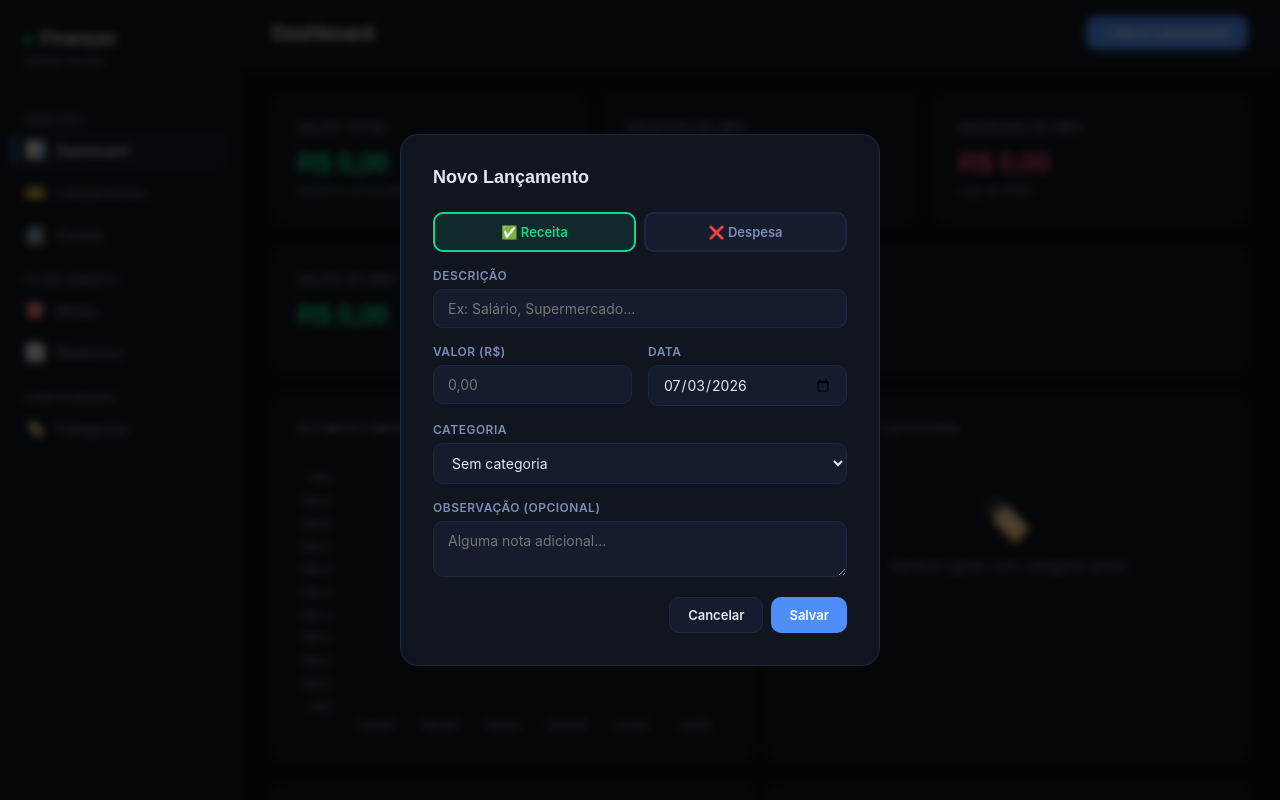
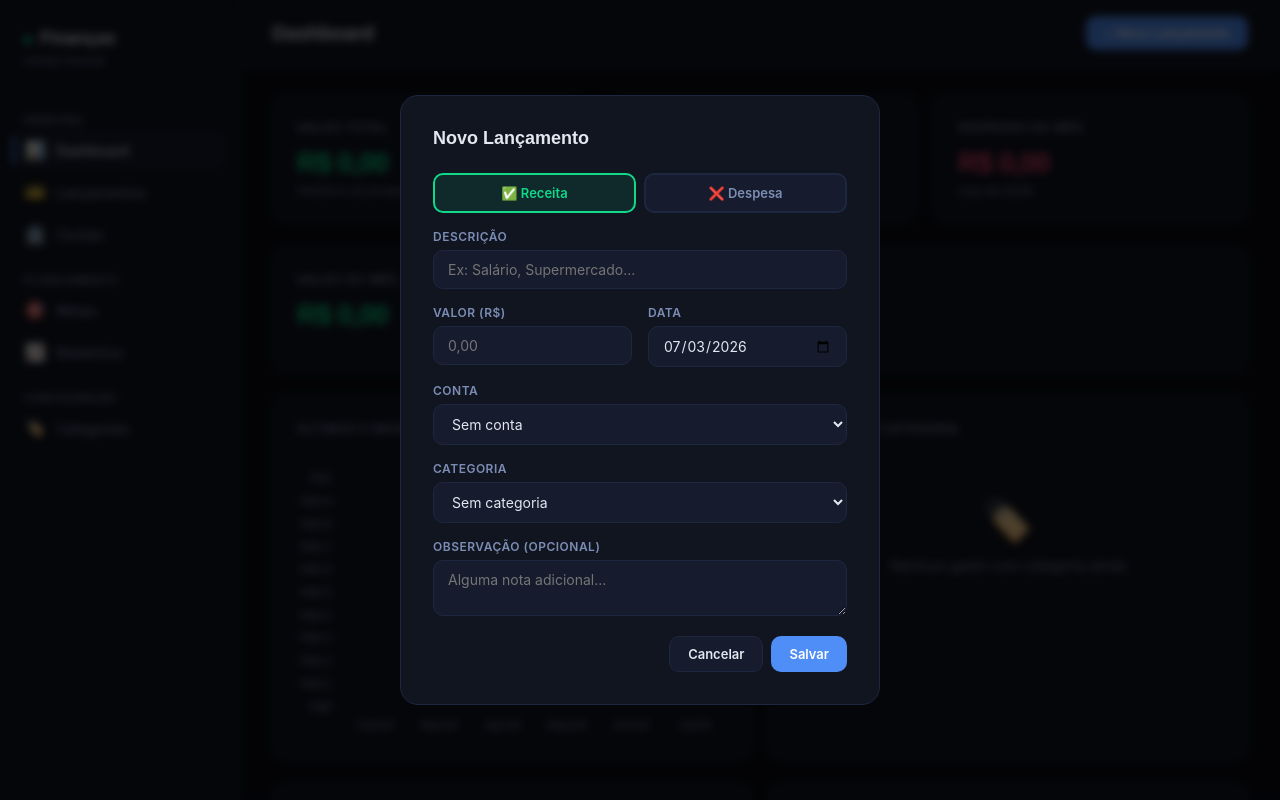
Before and after one commit to jscoringasilva-a11y/Financs, a Flask app: page / in a window 1280 px wide, after a click on "+ Novo Lançamento". Run offline with Flask 3, Linux system fonts and the light colour scheme; data comes from the database, SQL or seed files in the repository; data that the repository does not hold is empty.

Commit message:
Add files via upload

```diff
--- a/templates/index.html
+++ b/templates/index.html
@@ -172,6 +172,12 @@
                 </div>
             </div>
             <div class="form-group">
+                <label>Conta</label>
+                <select name="conta_id" id="contaSelect">
+                    <option value="">Sem conta</option>
+                </select>
+            </div>
+            <div class="form-group">
                 <label>Categoria</label>
                 <select name="categoria_id" id="categoriaSelect">
                     <option value="">Sem categoria</option>
@@ -207,10 +213,26 @@ document.querySelectorAll('.tipo-btn').forEach(btn => {
     });
 });
 
-// Carrega categorias de receita ao abrir modal
+// Carrega categorias e contas ao abrir modal
 document.querySelector('[onclick="openModal(\'modalLancamento\')"]').addEventListener('click', () => {
     carregarCategorias('receita', catSelect);
+    carregarContas();
 });
+
+function carregarContas() {
+    fetch('/api/contas')
+        .then(r => r.json())
+        .then(contas => {
+            const sel = document.getElementById('contaSelect');
+            sel.innerHTML = '<option value="">Sem conta</option>';
+            contas.forEach(c => {
+                const opt = document.createElement('option');
+                opt.value = c.id;
+                opt.textContent = `${c.icone} ${c.nome}`;
+                sel.appendChild(opt);
+            });
+        });
+}
 
 // Gráfico mensal
 const ctxMensal = document.getElementById('chartMensal').getContext('2d');
```
